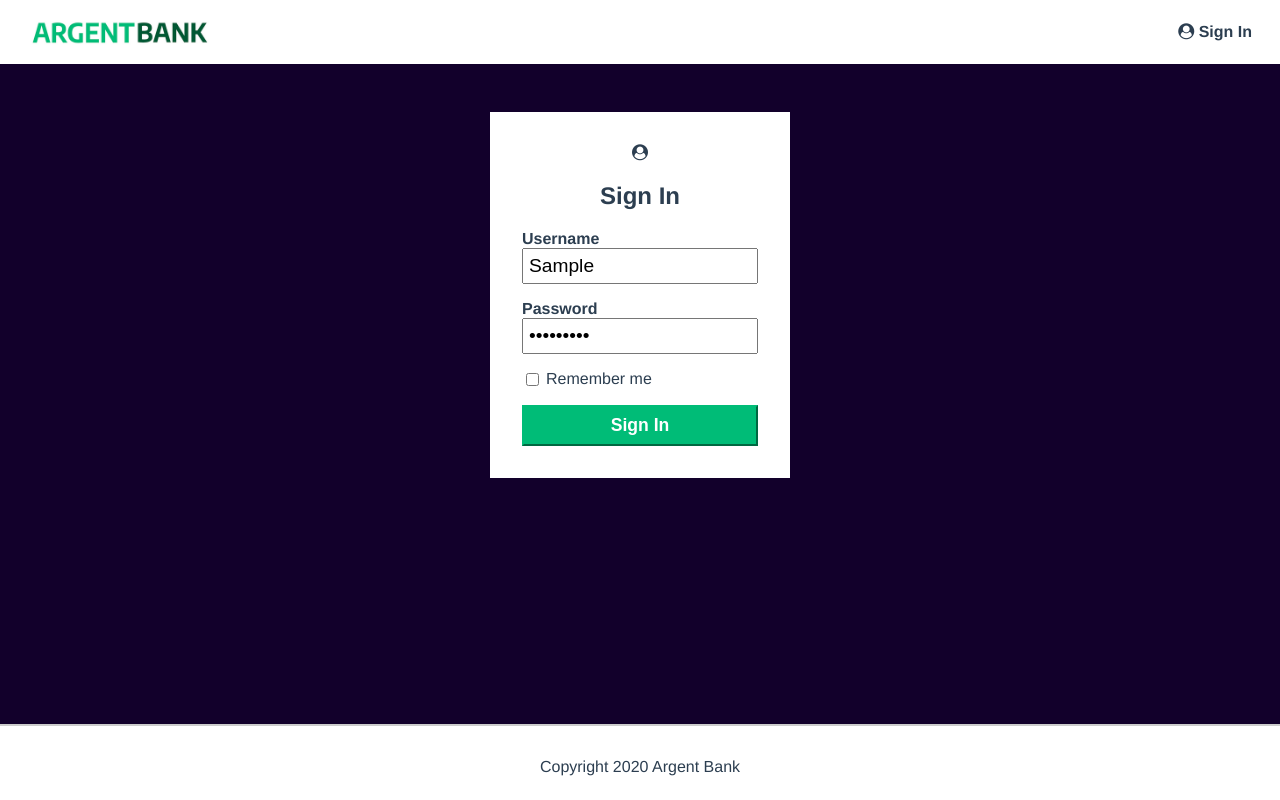
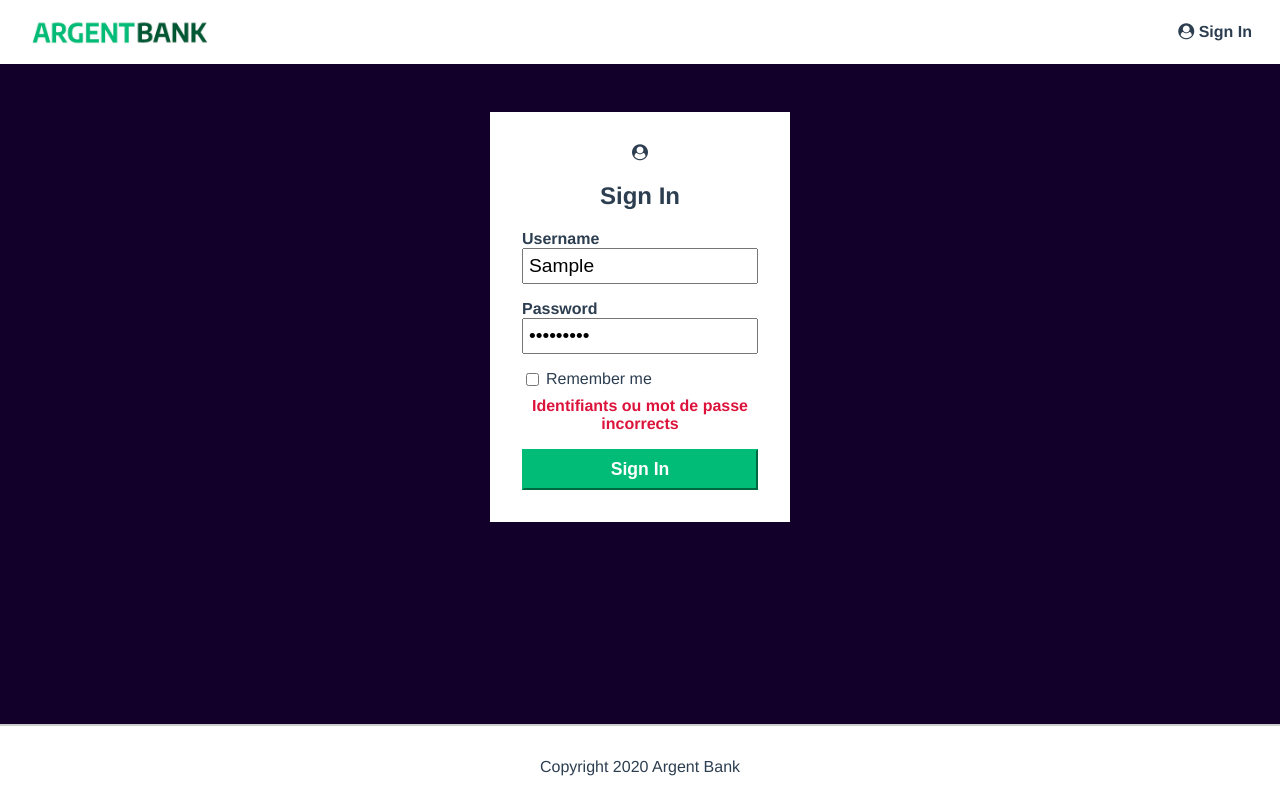
Before and after one commit to Tigershark936/ArgentBank_Utilisez_une_API_pour_un_compte_utilisateur_bancaire_avec_React, a React (Vite) app: page /login in a window 1280 px wide. Both pictures are taken after typing "Sample", "Sample123" into the empty fields and a click on the button "Sign In". Built offline with nearby package versions, Linux system fonts and the light colour scheme; no server answers.

Commit message:
add error message and loading to login button for the  UI

```diff
--- a/src/pages/Login/LoginForm.jsx
+++ b/src/pages/Login/LoginForm.jsx
@@ -13,9 +13,15 @@ const LoginForm = () => {
   const [password, setPassword] = useState("");
   const [remember, setRemember] = useState(false);
 
+  // Rajout de l'état pour le bouton avec en + le message d'erreur
+  const [loading, setLoading] = useState(false);
+  const [error, setError] = useState(null);
+
   const handleSubmit = async (e) => {
     e.preventDefault();
     dispatch(loginRequest());
+    setLoading(true);
+    setError(null);
 
     try {
 
@@ -34,15 +40,13 @@ const LoginForm = () => {
 
       // 3) si le HTTP n’est pas OK
       if (!res.ok) {
-        // ❌ Si le serveur me répond avec une erreur HTTP (ex: 400, 401, 500…)
-        const msg = (json && (json.message || json.error)) || `HTTP ${res.status}`;
-        throw new Error(msg);
+        throw new Error("Identifiants ou mot de passe incorrects");
       }
 
       // 4) je récupère le token renvoyé par l’API
       const token = json?.body?.token;
-      // SI pas de token dans la réponse → ça veut dire que le login a échoué
-      if (!token) throw new Error("Token manquant dans la réponse API");
+      // SI pas de token dans la réponse → ça veut dire que le login a échoué + msg
+      if (!token) throw new Error("Identifiants ou mot de passe incorrects");
 
       // 5) je sauvegarde le token (Redux + localStorage dans le reducer)
       dispatch(loginSuccess({ token }));
@@ -56,9 +60,14 @@ const LoginForm = () => {
 
       navigate("/profile");
 
-    } catch (err) {
+    } catch {
       // 🔴 status = FAILED
-      dispatch(loginFailure(err.message || "Login failed"));
+      const msg = "Identifiants ou mot de passe incorrects";
+      dispatch(loginFailure(msg));
+      // j'affiche comme ça un msg pour l'UI gràce a l'état
+      setError(msg);
+    } finally {
+      setLoading(false);
     }
   };
 
@@ -69,7 +78,10 @@ const LoginForm = () => {
         label="Username"
         type="text"
         value={username}
-        onChange={(e) => setUsername(e.target.value)}
+        onChange={(e) => {
+          setUsername(e.target.value);
+          setError(null);
+        }}
         autoComplete="username"
         required
       />
@@ -79,7 +91,10 @@ const LoginForm = () => {
         label="Password"
         type="password"
         value={password}
-        onChange={(e) => setPassword(e.target.value)}
+        onChange={(e) => {
+          setPassword(e.target.value);
+          setError(null);
+        }}
         autoComplete="current-password"
         required
       />
@@ -94,8 +109,25 @@ const LoginForm = () => {
         <label htmlFor="remember-me">Remember me</label>
       </div>
 
-      <button type="submit" className="sign-in-button">
-        Sign In
+      {/* AJOUT: message d'erreur en rouge pour l'UI*/}
+      {error && (
+        <p
+          role="alert"
+          aria-live="polite"
+          style={{
+            color: "crimson",
+            marginTop: 8,
+            fontWeight: "bold",
+            fontFamily: "Helvetica, Arial, sans-serif"
+           }}
+        >
+          {error}
+        </p>
+      )}
+
+      {/* Rajout: d'un effet de texte dynamique pour montrer le loading avec le backend */}
+      <button type="submit" className="sign-in-button" disabled={loading}>
+        {loading ? "Loading …" : "Sign In"}
       </button>
     </form>
   );
```
